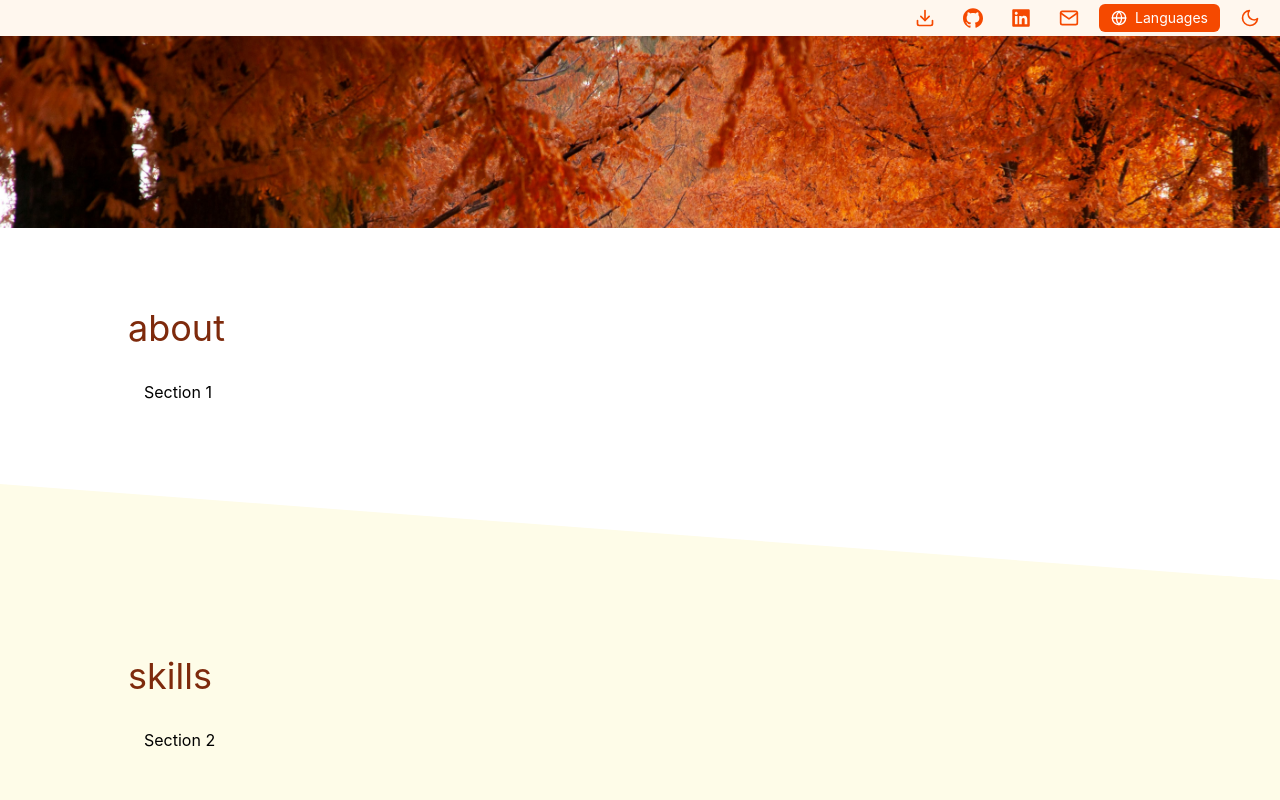
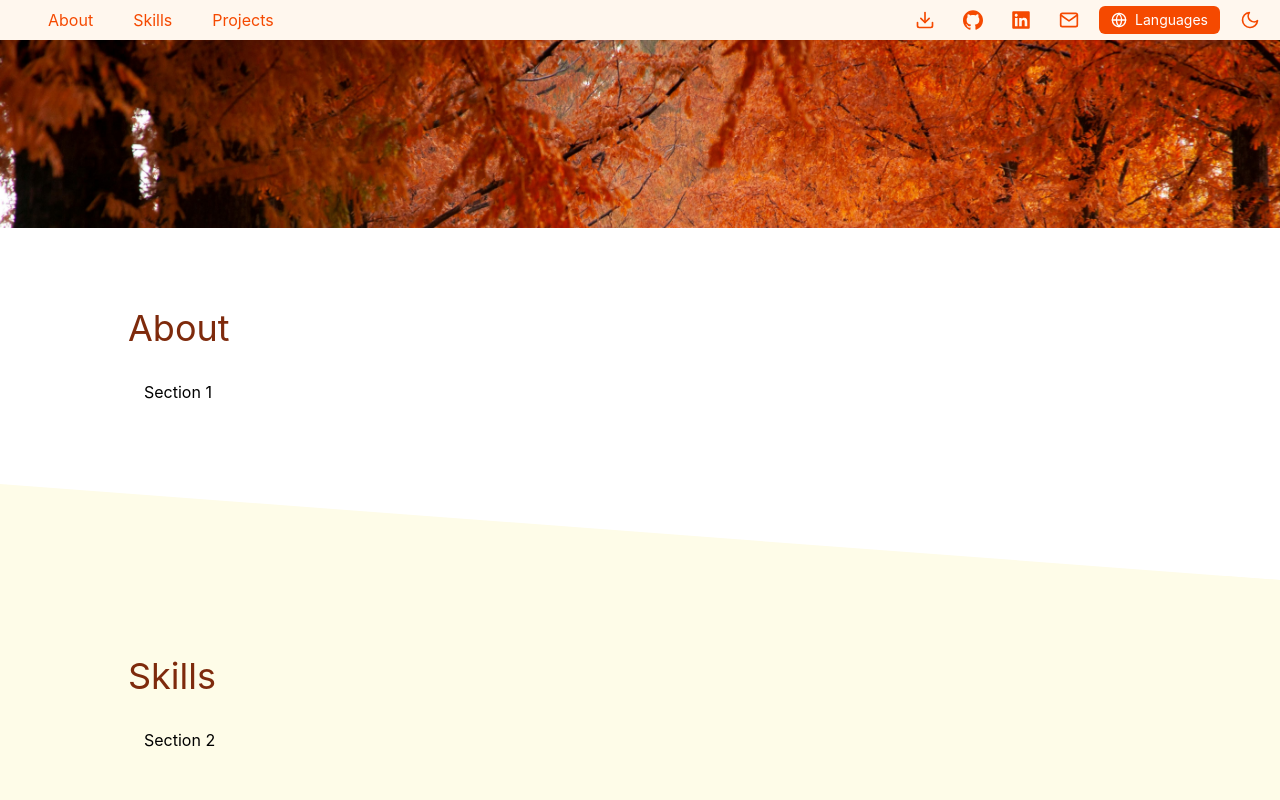
Before and after one commit to Monteiro-Elise/Portfolio, a React (Vite) app: page / in a window 1280 px wide. Shown: the top 800 px of the page. Built offline with nearby package versions, Linux system fonts and the light colour scheme.

Commit message:
Enhance Header (#29)
# Navigation
- Centralize sections into constants
- Add header navigation to scroll between sections
# Other
- Add translations for section titles
- Reorganize constants

```diff
--- a/i18next-parser.config.cjs
+++ b/i18next-parser.config.cjs
@@ -3,7 +3,7 @@ module.exports = {
   output: 'src/locales/$LOCALE/$NAMESPACE.json',
   createOldCatalogs: false,
   sort: true,
-  keepRemoved: [/lang.*/],
+  keepRemoved: [/lang.*/, /section.*/],
   defaultNamespace: 'translation',
   useKeysAsDefaultValue: true,
   keySeparator: false,
--- a/src/App.tsx
+++ b/src/App.tsx
@@ -1,33 +1,28 @@
 import Banner from './components/Banner';
 import Footer from './layouts/Footer';
 import Header from './layouts/Header';
-import AboutSection from './sections/AboutSection';
-import SkillsSection from './sections/SkillsSection';
-import ProjectsSection from './sections/ProjectsSection';
 import SectionLayout from './layouts/SectionLayout';
+import { CONSTANTS } from './utils/constants';
 
 function App() {
-  const sections = [
-    { id: 'about', component: <AboutSection /> },
-    { id: 'skills', component: <SkillsSection /> },
-    { id: 'projects', component: <ProjectsSection /> },
-  ];
-
   return (
     <div className="min-h-screen bg-primary transition-colors duration-300">
       <Header />
       <main className="pt-9">
         <Banner />
-        {sections.map((section, index) => (
-          <SectionLayout
-            key={index}
-            id={section.id}
-            index={index}
-            total={sections.length}
-          >
-            {section.component}
-          </SectionLayout>
-        ))}
+        {CONSTANTS.sections.map((section, index) => {
+          const Component = section.component;
+          return (
+            <SectionLayout
+              key={section.id}
+              id={section.id}
+              index={index}
+              total={CONSTANTS.sections.length}
+            >
+              <Component />
+            </SectionLayout>
+          );
+        })}
       </main>
       <Footer />
     </div>
--- a/src/layouts/Header.tsx
+++ b/src/layouts/Header.tsx
@@ -9,9 +9,30 @@ import { useLanguage } from '../hooks/useLanguage';
 function Header() {
   const { t, currentLanguage } = useLanguage();
   const cvHref = `/cv/CV_Elise_MONTEIRO_${currentLanguage}.pdf`;
+  const scrollToSection = (sectionId: string) => {
+    const element = document.getElementById(sectionId);
+    if (element) {
+      element.scrollIntoView({ behavior: 'smooth' });
+    }
+  };
 
   return (
     <header className="fixed top-0 left-0 right-0 z-50 bg-component backdrop-blur-sm">
+      <div className="flex justify-between">
+        {/* Navigation */}
+        <div className="flex items-center justify-center gap-3 px-10">
+          <nav className="hidden md:flex items-center gap-6">
+            {CONSTANTS.sections.map((section) => (
+              <button
+                key={section.id}
+                onClick={() => scrollToSection(section.id)}
+                className="icon-btn"
+              >
+                {t(`sections.${section.id}`)}
+              </button>
+            ))}
+          </nav>
+        </div>
         {/* Actions */}
         <div className="flex items-center justify-end gap-3 px-3">
           {/* Download CV Button */}
@@ -47,6 +68,7 @@ function Header() {
 
           <ToggleDarkMode />
         </div>
+      </div>
     </header>
   );
 }
--- a/src/layouts/SectionLayout.tsx
+++ b/src/layouts/SectionLayout.tsx
@@ -1,5 +1,6 @@
 import type { ReactNode } from 'react';
 import { DiagonalSeparator } from '../components/DiagonalSeparator';
+import { useLanguage } from '../hooks/useLanguage';
 
 interface Props {
   id: string;
@@ -9,6 +10,7 @@ interface Props {
 }
 
 export default function SectionLayout({ id, index, total, children }: Props) {
+  const { t } = useLanguage();
   const colors = ['bg-primary', 'bg-secondary'];
   const bg = colors[index % 2];
   const nextBg = colors[(index + 1) % 2];
@@ -18,7 +20,7 @@ export default function SectionLayout({ id, index, total, children }: Props) {
     <div className="-mb-1">
       <section id={id} className={`py-20 ${bg}`}>
         <div className="container mx-auto px-4">
-          <h1>{id}</h1>
+          <h1>{t(`sections.${id}`)}</h1>
           <div className="section-content">{children}</div>
         </div>
       </section>
--- a/src/locales/en/translation.json
+++ b/src/locales/en/translation.json
@@ -5,5 +5,10 @@
     "fr": "French"
   },
   "languages": "Languages",
-  "resume": "Resume"
+  "resume": "Resume",
+  "sections": {
+    "about": "About",
+    "projects": "Projects",
+    "skills": "Skills"
+  }
 }
--- a/src/locales/fr/translation.json
+++ b/src/locales/fr/translation.json
@@ -5,5 +5,10 @@
     "fr": "Français"
   },
   "languages": "Langues",
-  "resume": "CV"
+  "resume": "CV",
+  "sections": {
+    "about": "Présentation",
+    "projects": "Projets",
+    "skills": "Compétences"
+  }
 }
--- a/src/utils/constants.ts
+++ b/src/utils/constants.ts
@@ -1,7 +1,16 @@
+import AboutSection from './../sections/AboutSection';
+import SkillsSection from './../sections/SkillsSection';
+import ProjectsSection from './../sections/ProjectsSection';
+
 export const CONSTANTS = {
-  github: 'https://github.com/Monteiro-Elise',
-  linkedin: 'https://www.linkedin.com/in/elise-monteiro-60b752253/',
-  mail: 'elise.ma.monteiro@orange.fr',
   languages: ['fr', 'en'],
   name: 'Elise Monteiro',
+  mail: 'elise.ma.monteiro@orange.fr',
+  linkedin: 'https://www.linkedin.com/in/elise-monteiro-60b752253/',
+  github: 'https://github.com/Monteiro-Elise',
+  sections: [
+    { id: 'about', component: AboutSection },
+    { id: 'skills', component: SkillsSection },
+    { id: 'projects', component: ProjectsSection },
+  ],
 } as const;
```
Lines whose indentation alone changed are shown as unchanged.
